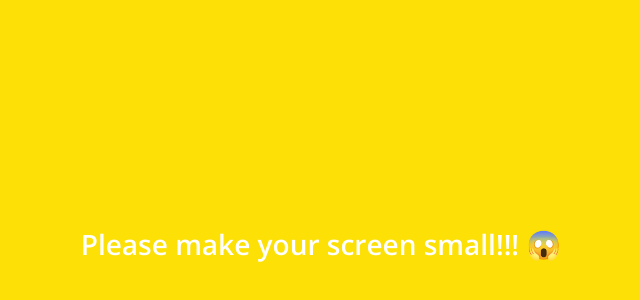
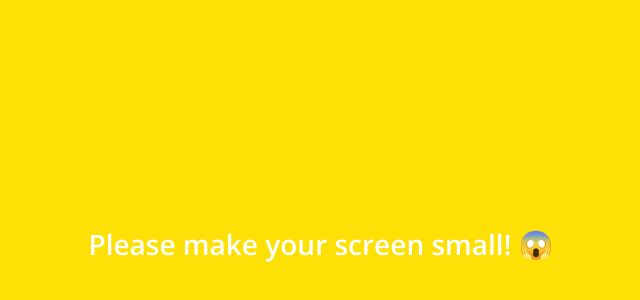
Before and after one commit to whitejo401/kakao-clone, a plain HTML site: page index.html in a window 1280 px wide. Shown: the part 156-456 px from the top of the page, without its empty margins (319-959 px from the left). Drawn offline with nearby package versions, Linux system fonts and the light colour scheme.

Commit message:
Update index.html
!

```diff
--- a/index.html
+++ b/index.html
@@ -106,7 +106,7 @@
       </ul>
     </nav>
     <div class="bigScreen">
-      <span class="bigScreen__text">Please make your screen small!!! 😱</span>
+      <span class="bigScreen__text">Please make your screen small! 😱</span>
     </div>
   </body>
 </html>
```
